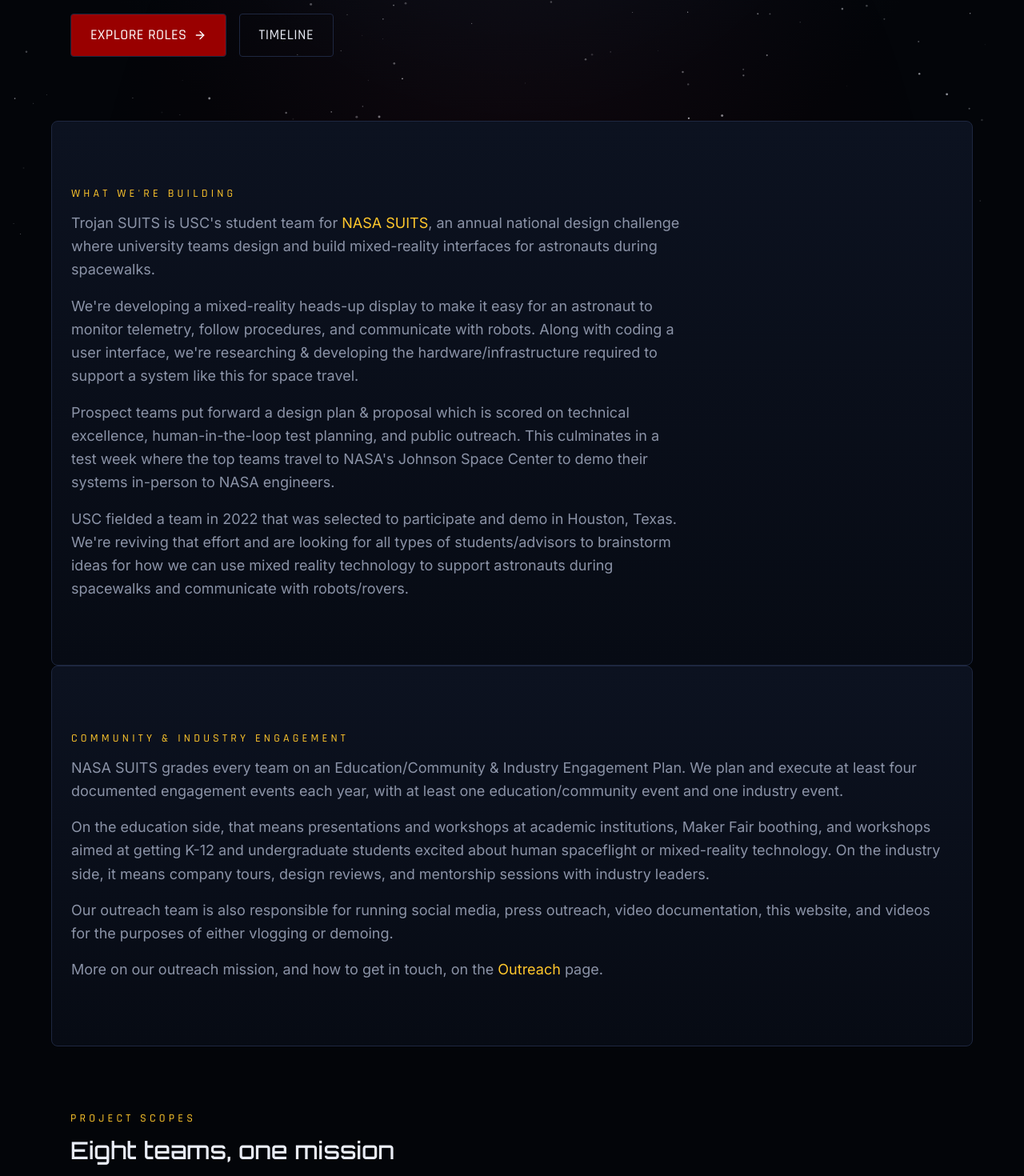
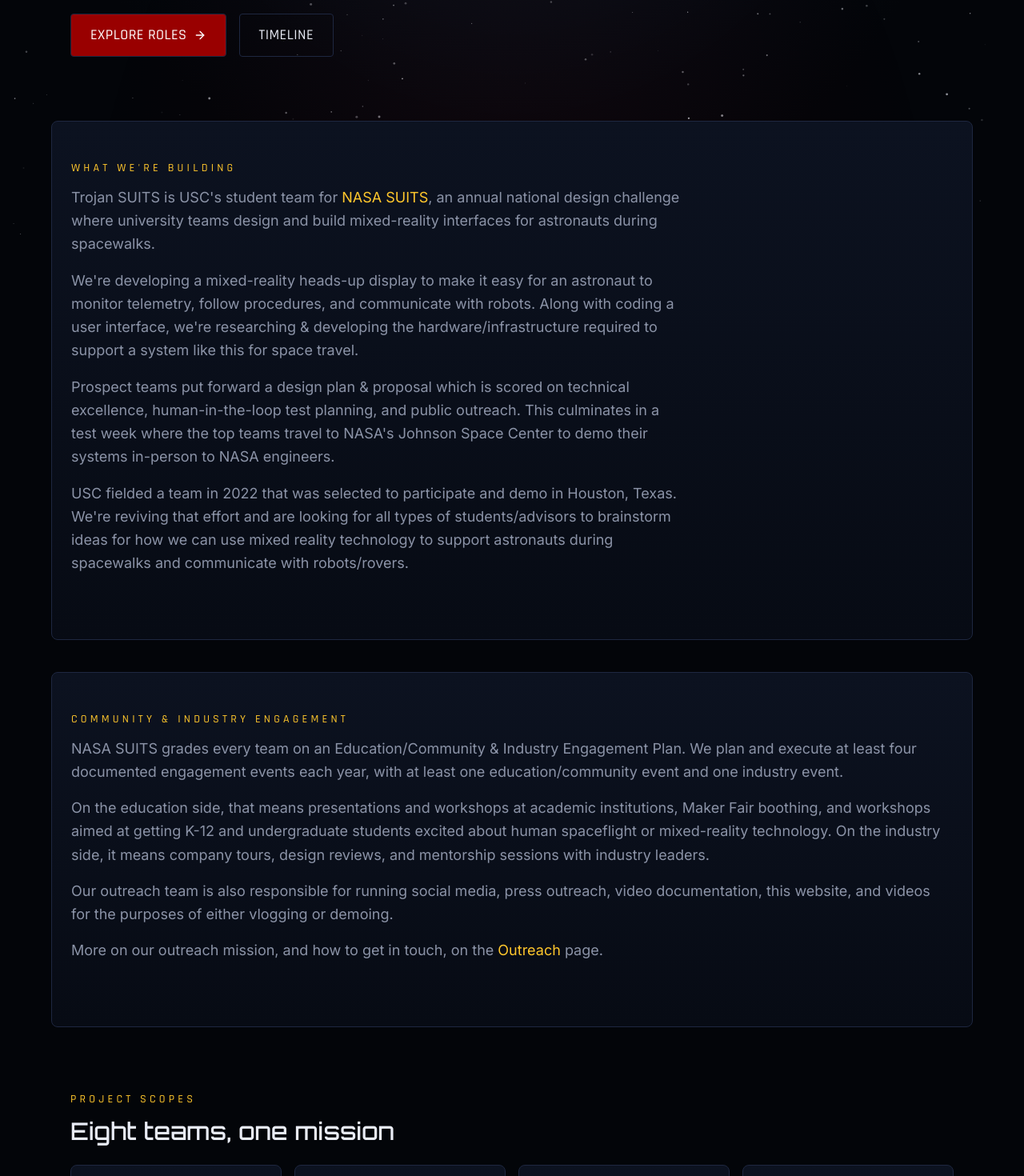
Before and after one commit to Trojan-SUITS/Trojan-SUITS-Website, a Next.js app: page / in a window 1280 px wide. Shown: the part 499-1969 px from the top of the page at 80% size. Built offline with nearby package versions, Linux system fonts and the light colour scheme.

Commit message:
Better spacing between cards on landing page

```diff
--- a/src/app/page.tsx
+++ b/src/app/page.tsx
@@ -57,7 +57,9 @@
       </Section>
 
       <Section className="panel-border rounded-lg">
-        <Eyebrow>What We're Building</Eyebrow>
+        <div className="-mt-6 md:-mt-8">
+          <Eyebrow>What We're Building</Eyebrow>
+        </div>
         <div className="space-y-4">
           <p className="max-w-3xl text-lg leading-relaxed text-foreground-muted">
             Trojan SUITS is USC's student team for{" "}
@@ -97,8 +99,10 @@
         </div>
       </Section>
 
-      <Section id="outreach" className="panel-border rounded-lg">
-        <Eyebrow>Community & Industry Engagement</Eyebrow>
+      <Section id="outreach" className="panel-border rounded-lg mt-8 md:mt-10">
+        <div className="-mt-6 md:-mt-8">
+          <Eyebrow>Community & Industry Engagement</Eyebrow>
+        </div>
         <div className="space-y-4 text-lg leading-relaxed text-foreground-muted">
           <p>
             NASA SUITS grades every team on an Education/Community & Industry
```
